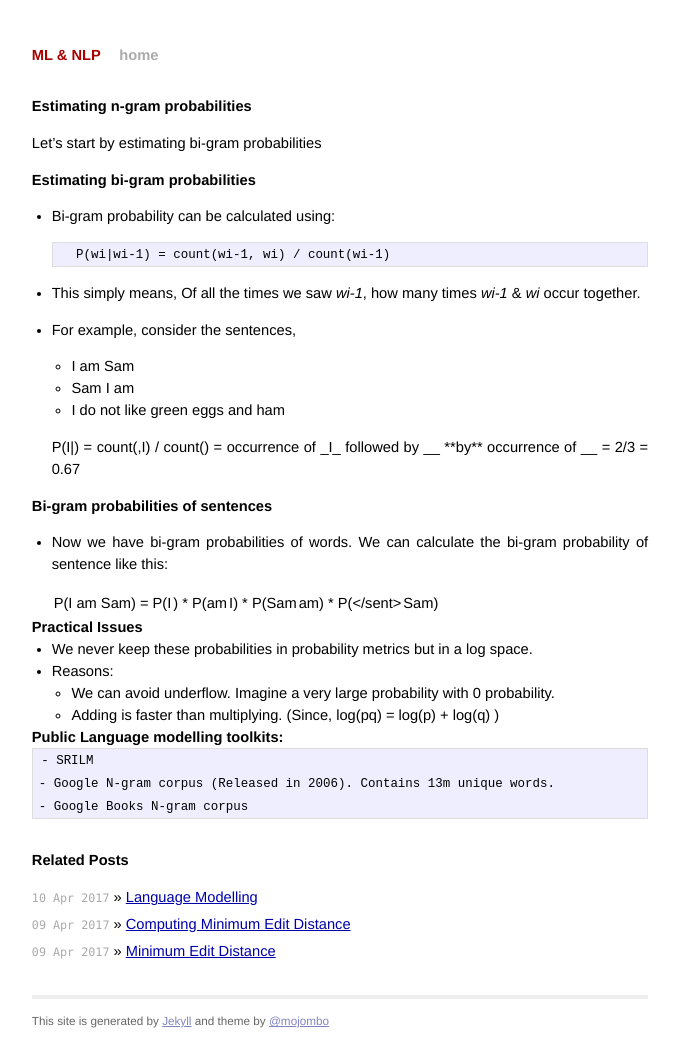
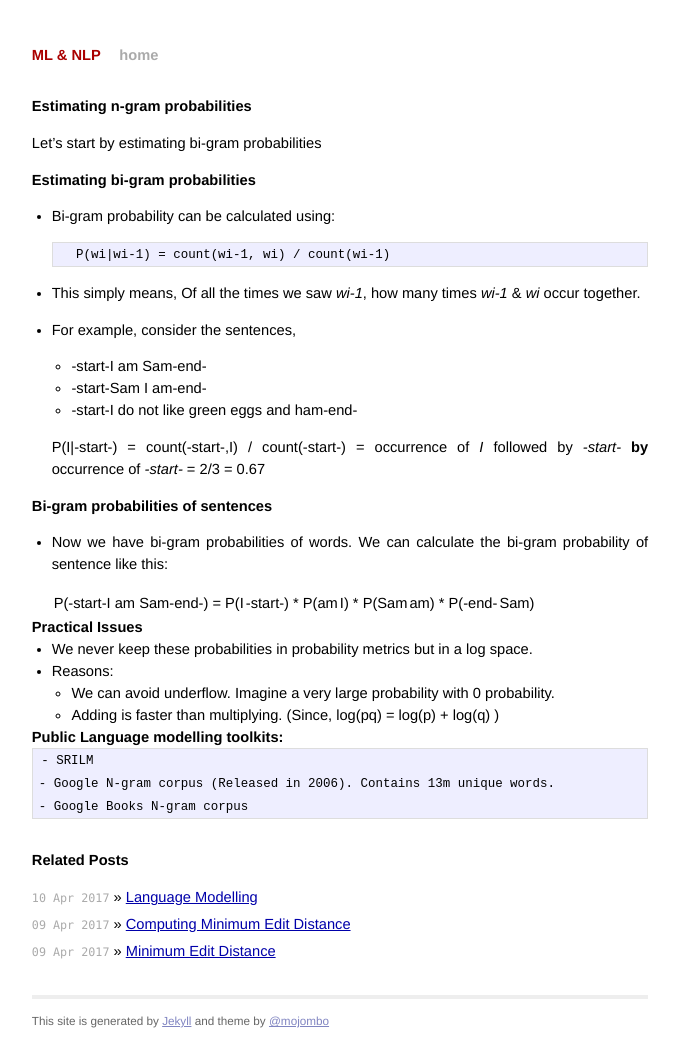
Before and after one commit to mlstuff/mlstuff.github.io, a Jekyll site: the page built from _posts/2017-04-11-estimating-n-gram-probabilities.md, in a window 1280 px wide. Shown: the whole page, without its empty margins (300-979 px from the left). Built offline with Jekyll 4.4.1, drawn with Linux system fonts in a browser that asks for light colours.

Commit message:
fix post

```diff
--- a/_posts/2017-04-11-estimating-n-gram-probabilities.md
+++ b/_posts/2017-04-11-estimating-n-gram-probabilities.md
@@ -18,12 +18,12 @@ Let's start by estimating bi-gram probabilities
 - This simply means, Of all the times we saw _wi-1_, how many times _wi-1_ & _wi_ occur together.
 
 - For example, consider the sentences,
-    - <sent>I am Sam</sent>
-    - <sent>Sam I am</sent>
-    - <sent>I do not like green eggs and ham</sent>
+    - -start-I am Sam-end-
+    - -start-Sam I am-end-
+    - -start-I do not like green eggs and ham-end-
 
-    P(I|<sent>)    = count(<sent>,I) / count(<sent>)
-                = occurrence of _I_ followed by _<sent>_ **by** occurrence of _<sent>_
+    P(I|-start-)    = count(-start-,I) / count(-start-)
+                = occurrence of _I_ followed by _-start-_ **by** occurrence of _-start-_
                 = 2/3
                 = 0.67
 
@@ -31,7 +31,7 @@ Let's start by estimating bi-gram probabilities
 
 - Now we have bi-gram probabilities of words. We can calculate the bi-gram probability of sentence like this:
 
-    P(<sent>I am Sam</sent>) = P(I|<sent>) * P(am|I) * P(Sam|am) * P(</sent>|Sam)
+    P(-start-I am Sam-end-) = P(I|-start-) * P(am|I) * P(Sam|am) * P(-end-|Sam)
 
 
 ## Practical Issues
```
